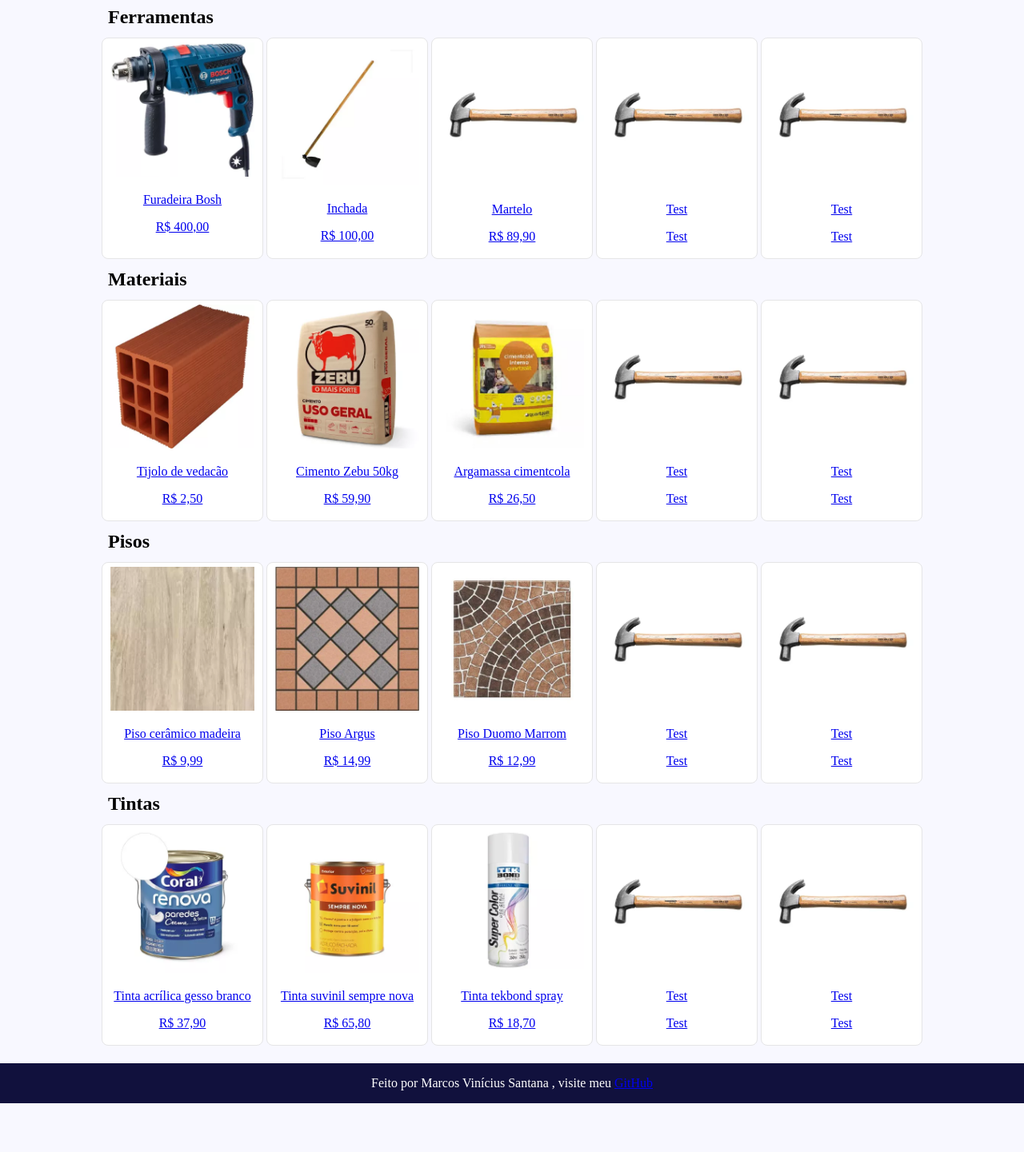
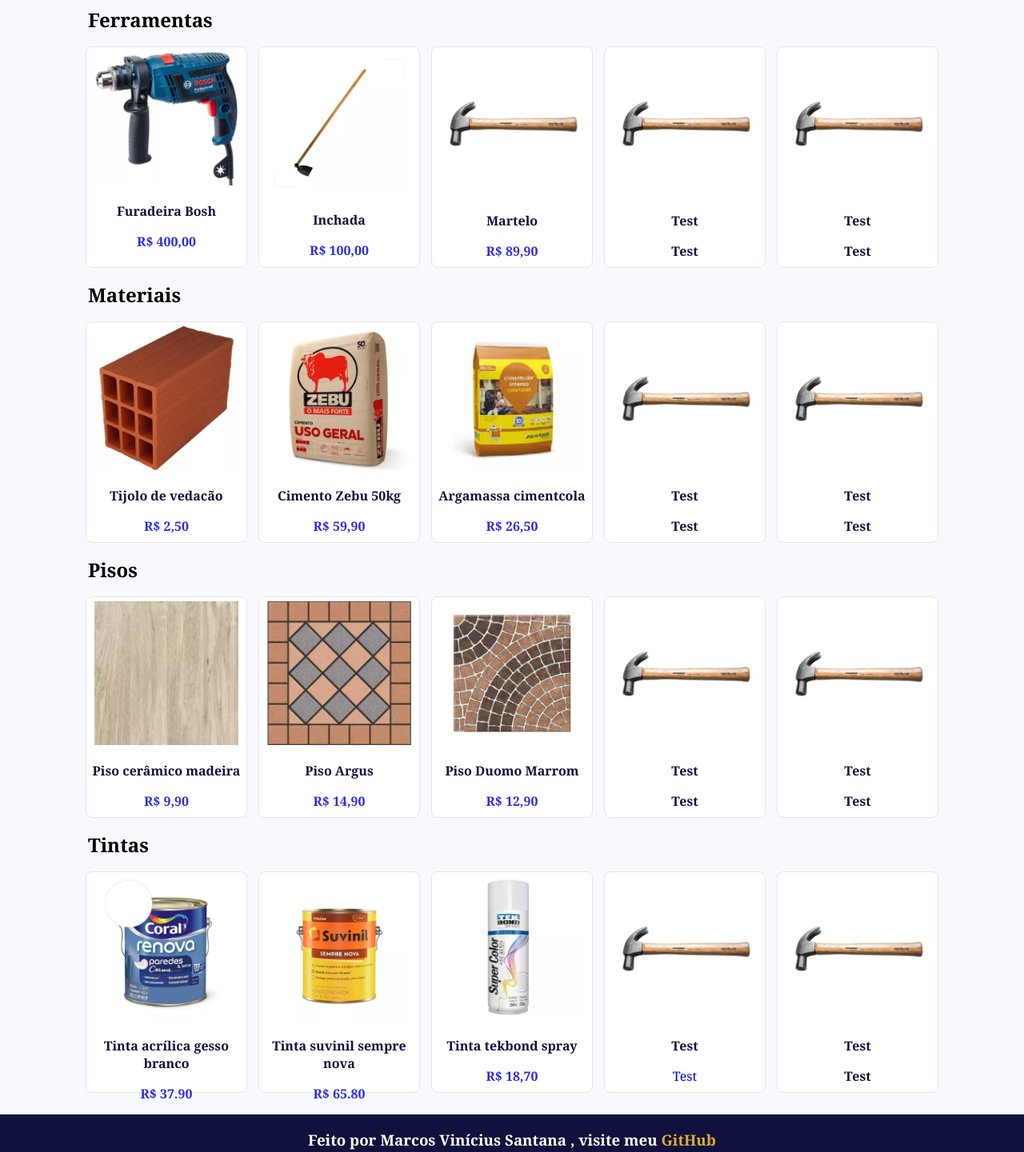
Before and after one commit to M4RCOSVS0/ItaCeramica, a plain HTML site: page index.html in a window 1280 px wide. Shown: the part 289-1730 px from the top of the page at 80% size. Before the commit the page ends 1669 px from the top, so only its background shows below. Drawn offline with Linux system fonts and the light colour scheme.

Commit message:
quase bom

```diff
--- a/css/style.css
+++ b/css/style.css
@@ -21,6 +21,7 @@ body {
     background-color: GhostWhite;
     margin: 0;
     padding: 0;
+    font-family: Cambria, Cochin, Georgia, Times, 'Times New Roman', serif;
 }
 
 li a:hover,
@@ -181,6 +182,11 @@ footer {
     color: white
 }
 
+footer a{
+    font-weight: bolder;
+    color: #DDAD37;
+}
+
 /*css-FlexBox*/
 .produtos-lista {
     display: flex;
@@ -210,74 +216,87 @@ footer {
     text-align: center;
 }
 
-.produtos article {
+.produtos .produto-card {
     width: 300px;
     height: 350px;
-    margin: 2px;
+    margin: 7px;
     background-color: #ffffff;
     padding-top: 5px;
     border: 1px solid rgb(229, 229, 230);
     border-radius: 8px;
+    transition: transform 0.3s, box-shadow 0.3s;
 }
 
-main img {
+
+main .foto-prod {
     width: 250px;
 }
 
-@media screen and (max-width: 1550px) {
-    .produtos article {
+@media screen and (max-width: 1600px) {
+    .produtos .produto-card {
         width: 250px;
         height: 300px;
     }
 
-    main img {
+    main .foto-prod {
         width: 200px;
     }
 }
 
-@media screen and (max-width: 1300px) {
-    .produtos article {
+@media screen and (max-width: 1350px) {
+    .produtos .produto-card {
         width: 200px;
         height: 270px;
     }
 
-    main img {
+    main .foto-prod {
         width: 180px;
     }
 }
 
-@media screen and (max-width: 1050px) {
-    .produtos article {
+@media screen and (max-width: 1100px) {
+    .produtos .produto-card {
         width: 150px;
         height: 220px;
     }
 
-    main img {
+    main .foto-prod {
         width: 120px;
     }
 }
 
-@media screen and (max-width: 800px) {
+@media screen and (max-width: 850px) {
     .produtos-lista {
         justify-content: flex-start;
         margin-left: 5%;
     }
 
-    .produtos article {
+    .produtos .produto-card {
         width: 150px;
         height: 220px;
     }
 
-    main img {
+    main .foto-prod {
         width: 120px;
     }
 }
-
-/*estilização do index*/
 h2 {
     margin: 5px;
     padding: 5px;
 }
+/*estilização do index*/
+
+.nome-iten{
+    font-size: 16px;
+    color: var(--cor-principal);
+}
+
+.preco{
+    font-size: 16px;
+    color: rgb(46, 46, 222);
+    font-weight: 900;
+}
+
 
 #banner {
     margin: 0;
@@ -328,4 +347,145 @@ h2 {
     font-family: Arial, Helvetica, sans-serif
 }
 
-main {}
+.produto-card:hover{
+    transform: scale(1.04);
+}
+
+a{
+    text-decoration: none;
+}
+
+
+/*paginas de produtos*/
+.produtos-pagina{
+    text-align: left;
+}
+
+.info-produto{
+    text-align: center;
+}
+
+.img-prod{
+    border-radius: 25px;
+}
+
+/* botão quantidade*/
+.inQuantidade {
+    width: 100%;
+    max-width: 100px;
+    padding: 10px;
+    font-size: 16px;
+    border: 1px solid #ced4da;
+    border-radius: 5px;
+    box-shadow: inset 0 2px 4px rgba(0, 0, 0, 0.05);
+    transition: border-color 0.3s ease;
+}
+
+.inQuantidade:focus {
+    outline: none;
+    border-color: #007bff;
+}
+
+
+
+.btCarrinho {
+    padding: 10px 20px;
+    font-size: 16px;
+    font-weight: bold;
+    color: #fff;
+    background-color: #007bff;
+    border: none;
+    border-radius: 5px;
+    cursor: pointer;
+    transition: background-color 0.3s ease, transform 0.2s ease;
+}
+
+.btCarrinho:hover {
+    background-color: #0056b3;
+    transform: scale(1.05);
+}
+
+.btCarrinho:active {
+    background-color: #004085;
+}
+
+/*formulario*/
+
+/* Estilo geral do formulário */
+.form {
+    max-width: 600px;
+    margin: 40px auto;
+    padding: 20px;
+    background-color: #f8f9fa;
+    border-radius: 10px;
+    box-shadow: 0 4px 8px rgba(0, 0, 0, 0.1);
+}
+
+.form h1{
+    text-align: center;
+}
+
+
+/* Estilo dos rótulos (labels) */
+label {
+    font-size: 16px;
+    color: #555;
+    display: block;
+    margin-bottom: 5px;
+}
+
+/* Estilo dos campos de entrada */
+input[type="text"],
+input[type="email"],
+textarea {
+    width: 100%;
+    padding: 10px;
+    font-size: 16px;
+    border: 1px solid #ccc;
+    border-radius: 5px;
+    box-sizing: border-box;
+    box-shadow: inset 0 2px 4px rgba(0, 0, 0, 0.05);
+    margin-bottom: 15px;
+    transition: border-color 0.3s ease;
+}
+
+/* Efeito ao focar nos campos de entrada */
+input[type="text"]:focus,
+input[type="email"]:focus,
+textarea:focus {
+    border-color: #007bff;
+    outline: none;
+}
+
+/* Estilo dos botões de enviar e refazer */
+input[type="submit"],
+input[type="reset"] {
+    padding: 10px 20px;
+    font-size: 16px;
+    font-weight: bold;
+    color: #fff;
+    background-color: #007bff;
+    border: none;
+    border-radius: 5px;
+    cursor: pointer;
+    transition: background-color 0.3s ease, transform 0.2s ease;
+    margin-right: 10px;
+}
+
+/* Efeito ao passar o mouse sobre os botões */
+input[type="submit"]:hover,
+input[type="reset"]:hover {
+    background-color: #0056b3;
+    transform: scale(1.05);
+}
+
+/* Efeito ao pressionar os botões */
+input[type="submit"]:active,
+input[type="reset"]:active {
+    background-color: #004085;
+}
+
+/* Estilo do textarea */
+textarea {
+    resize: vertical;
+}
--- a/index.html
+++ b/index.html
@@ -70,46 +70,45 @@
 
                     <div class="produtos-lista">
 
-                        <article>
-                            <!-- ao inves de articles usar uma div com a classe produto-card -->
+                        <article class="produto-card">
                             <a href="furadeira-bosh.html">
-                                <img src="img/furadeira_bosch - G.webp" alt="furadeira bosch" title="furadeira bosch">
-                                <p>Furadeira Bosh</p>
-                                <!-- ao inves de P usar h3 -->
-                                <p class="preco">R$ 400,00</p>
-                                <!-- Ao inves de p usar span por semântica -->
+                                <img class="foto-prod" src="img/furadeira_bosch - G.webp" alt="furadeira bosch"
+                                    title="furadeira bosch">
+                                <h3 class="nome-iten" class="nome-iten">Furadeira Bosh</h3>
+                                <span class="preco">R$ 400,00</span>
                             </a>
                         </article>
                         <!-- Encontra e seleciona um padrão, e vai apertando ctrl + d até selecionar todos que vc quer alterar, depois disso é so usar as setas e manipular da sua maneira -->
-                        <article>
+                        <article class="produto-card">
                             <a href="inchada-cabo-madeira.html">
-                                <img src="img/inchada - G.webp" alt="inchada-cabo-madeira" title="inchada-cabo-madeira">
-                                <p>Inchada</p>
-                                <p class="preco">R$ 100,00</p>
+                                <img class="foto-prod" src="img/inchada - G.webp" alt="inchada-cabo-madeira"
+                                    title="inchada-cabo-madeira">
+                                <h3 class="nome-iten">Inchada</h3>
+                                <span class="preco">R$ 100,00</span>
                             </a>
                         </article>
 
-                        <article>
+                        <article class="produto-card">
                             <a href="Martelo-normal.html">
-                                <img src="img/martelo - G.webp" alt="Martelo" title="Martelo">
-                                <p>Martelo</p>
-                                <p class="preco">R$ 89,90</p>
+                                <img class="foto-prod" src="img/martelo - G.webp" alt="Martelo" title="Martelo">
+                                <h3 class="nome-iten">Martelo</h3>
+                                <span class="preco">R$ 89,90</span>
                             </a>
                         </article>
 
-                        <article>
+                        <article class="produto-card">
                             <a href="#.html">
-                                <img src="img/martelo - G.webp" alt="Martelo" title="Martelo">
-                                <p>Test</p>
-                                <p>Test</p>
+                                <img class="foto-prod" src="img/martelo - G.webp" alt="Martelo" title="Martelo">
+                                <h3 class="nome-iten">Test</h3>
+                                <h3 class="nome-iten">Test</h3>
                             </a>
                         </article>
 
-                        <article>
+                        <article class="produto-card">
                             <a href="#.html">
-                                <img src="img/martelo - G.webp" alt="Martelo" title="Martelo">
-                                <p>Test</p>
-                                <p>Test</p>
+                                <img class="foto-prod" src="img/martelo - G.webp" alt="Martelo" title="Martelo">
+                                <h3 class="nome-iten">Test</h3>
+                                <h3 class="nome-iten">Test</h3>
                             </a>
                         </article>
                     </div>
@@ -122,46 +121,46 @@
 
                     <div class="produtos-lista">
 
-                        <article>
+                        <article class="produto-card">
                             <a href="bloco-tijolo-vedacao-14-cm.html">
-                                <img src="img/bloco-tijolo-vedacao-14-cm - G.webp" alt="bloco-tijolo-vedacao"
-                                    title="bloco-tijolo-vedacao">
-                                <p>Tijolo de vedacão</p>
-                                <p class="preco">R$ 2,50</p>
+                                <img class="foto-prod" src="img/bloco-tijolo-vedacao-14-cm - G.webp"
+                                    alt="bloco-tijolo-vedacao" title="bloco-tijolo-vedacao">
+                                <h3 class="nome-iten">Tijolo de vedacão</h3>
+                                <span class="preco">R$ 2,50</span>
                             </a>
                         </article>
 
-                        <article>
+                        <article class="produto-card">
                             <a href="cimento Zebu 50kg.html">
-                                <img src="img/cimento Zebu 50kg - G.webp" alt="Cimento Zebu 50kg"
+                                <img class="foto-prod" src="img/cimento Zebu 50kg - G.webp" alt="Cimento Zebu 50kg"
                                     title="Cimento Zebu 50kg">
-                                <p>Cimento Zebu 50kg</p>
-                                <p class="preco">R$ 59,90</p>
+                                <h3 class="nome-iten">Cimento Zebu 50kg</h3>
+                                <span class="preco">R$ 59,90</span>
                             </a>
                         </article>
 
-                        <article>
+                        <article class="produto-card">
                             <a href="Argamassa-cimentcola-Quartzuliti.html">
-                                <img src="img/Argamassa cimentcola - G.webp" alt="Argamassa cimentcola"
-                                    title="Argamassa Cimentcola">
-                                <p>Argamassa cimentcola</p>
-                                <p class="preco">R$ 26,50</p>
+                                <img class="foto-prod" src="img/Argamassa cimentcola - G.webp"
+                                    alt="Argamassa cimentcola" title="Argamassa Cimentcola">
+                                <h3 class="nome-iten">Argamassa cimentcola</h3>
+                                <span class="preco">R$ 26,50</span>
                             </a>
                         </article>
 
-                        <article>
+                        <article class="produto-card">
                             <a href="#.html">
-                                <img src="img/martelo - G.webp" alt="Martelo" title="Martelo">
-                                <p>Test</p>
-                                <p>Test</p>
+                                <img class="foto-prod" src="img/martelo - G.webp" alt="Martelo" title="Martelo">
+                                <h3 class="nome-iten">Test</h3>
+                                <h3 class="nome-iten">Test</h3>
                             </a>
                         </article>
 
-                        <article>
+                        <article class="produto-card">
                             <a href="#.html">
-                                <img src="img/martelo - G.webp" alt="Martelo" title="Martelo">
-                                <p>Test</p>
-                                <p>Test</p>
+                                <img class="foto-prod" src="img/martelo - G.webp" alt="Martelo" title="Martelo">
+                                <h3 class="nome-iten">Test</h3>
+                                <h3 class="nome-iten">Test</h3>
                             </a>
                         </article>
 
@@ -175,45 +174,46 @@
 
                     <div class="produtos-lista">
 
-                        <article>
+                        <article class="produto-card">
                             <a href="piso-ceramaico-madeira.html">
-                                <img src="img/piso ceramaico madeira - G.webp" alt="piso ceramico madeira"
-                                    title="piso ceramico madeira">
-                                <p>Piso cerâmico madeira</p>
-                                <p class="preco">R$ 9,99</p>
+                                <img class="foto-prod" src="img/piso ceramaico madeira - G.webp"
+                                    alt="piso ceramico madeira" title="piso ceramico madeira">
+                                <h3 class="nome-iten">Piso cerâmico madeira</h3>
+                                <span class="preco">R$ 9,90</span>
                             </a>
                         </article>
 
-                        <article>
+                        <article class="produto-card">
                             <a href="piso-Argus.html">
-                                <img src="img/piso-Argus - G.webp" alt="piso-Argus" title="piso-Argus">
-                                <p>Piso Argus</p>
-                                <p class="preco">R$ 14,99</p>
+                                <img class="foto-prod" src="img/piso-Argus - G.webp" alt="piso-Argus"
+                                    title="piso-Argus">
+                                <h3 class="nome-iten">Piso Argus</h3>
+                                <span class="preco">R$ 14,90</span>
                             </a>
                         </article>
 
-                        <article>
+                        <article class="produto-card">
                             <a href="Piso-Duomo-Marrom.html">
-                                <img src="img/Piso-Duomo-Marrom - G.webp" alt="Piso-Duomo-Marrom"
+                                <img class="foto-prod" src="img/Piso-Duomo-Marrom - G.webp" alt="Piso-Duomo-Marrom"
                                     title="Piso-Duomo-Marrom">
-                                <p>Piso Duomo Marrom</p>
-                                <p class="preco">R$ 12,99</p>
+                                <h3 class="nome-iten">Piso Duomo Marrom</h3>
+                                <span class="preco">R$ 12,90</span>
                             </a>
                         </article>
 
-                        <article>
+                        <article class="produto-card">
                             <a href="#.html">
-                                <img src="img/martelo - G.webp" alt="Martelo" title="Martelo">
-                                <p>Test</p>
-                                <p>Test</p>
+                                <img class="foto-prod" src="img/martelo - G.webp" alt="Martelo" title="Martelo">
+                                <h3 class="nome-iten">Test</h3>
+                                <h3 class="nome-iten">Test</h3>
                             </a>
                         </article>
 
-                        <article>
+                        <article class="produto-card">
                             <a href="#.html">
-                                <img src="img/martelo - G.webp" alt="Martelo" title="Martelo">
-                                <p>Test</p>
-                                <p>Test</p>
+                                <img class="foto-prod" src="img/martelo - G.webp" alt="Martelo" title="Martelo">
+                                <h3 class="nome-iten">Test</h3>
+                                <h3 class="nome-iten">Test</h3>
                             </a>
                         </article>
 
@@ -228,46 +228,47 @@
                     <h2>Tintas</h2>
 
                     <div class="produtos-lista">
-                        <article>
+                        <article class="produto-card">
                             <a href="tinta-acrilica-gesso-branco-coral.html">
-                                <img src="img/TINTA-ACRILICA-RENOVA-DIRETO-GESSO-BRANCO-3.6L-CORAL - G.webp"
+                                <img class="foto-prod"
+                                    src="img/TINTA-ACRILICA-RENOVA-DIRETO-GESSO-BRANCO-3.6L-CORAL - G.webp"
                                     alt="TINTA-ACRILICA" title="TINTA-ACRILICA">
-                                <p>Tinta acrílica gesso branco</p>
-                                <p class="preco">R$ 37,90</p>
+                                <h3 class="nome-iten">Tinta acrílica gesso branco</h3>
+                                <span class="preco">R$ 37,90</span>
                             </a>
                         </article>
 
-                        <article>
+                        <article class="produto-card">
                             <a href="tinta-suvinil-sempre-nova.html">
-                                <img src="img/tinta-suvinil-sempre-nova - G.webp" alt="tinta-suvinil-sempre-nova"
-                                    title="tinta-suvinil-sempre-nova">
-                                <p>Tinta suvinil sempre nova</p>
-                                <p class="preco">R$ 65,80</p>
+                                <img class="foto-prod" src="img/tinta-suvinil-sempre-nova - G.webp"
+                                    alt="tinta-suvinil-sempre-nova" title="tinta-suvinil-sempre-nova">
+                                <h3 class="nome-iten">Tinta suvinil sempre nova</h3>
+                                <span class="preco">R$ 65,80</span>
                             </a>
                         </article>
 
-                        <article>
+                        <article class="produto-card">
                             <a href="tinta_spray_de_uso_geral_350_ml.html">
-                                <img src="img/474808_tinta_spray_de_uso_geral_350_ml - G.webp"
+                                <img class="foto-prod" src="img/474808_tinta_spray_de_uso_geral_350_ml - G.webp"
                                     alt="tinta_spray_de_uso_geral_350_ml" title="tinta_spray_de_uso_geral">
-                                <p>Tinta tekbond spray</p>
-                                <p class="preco">R$ 18,70</p>
+                                <h3 class="nome-iten">Tinta tekbond spray</h3>
+                                <span class="preco">R$ 18,70</span>
                             </a>
                         </article>
 
-                        <article>
+                        <article class="produto-card">
                             <a href="#.html">
-                                <img src="img/martelo - G.webp" alt="Martelo" title="Martelo">
-                                <p>Test</p>
-                                <p>Test</p>
+                                <img class="foto-prod" src="img/martelo - G.webp" alt="Martelo" title="Martelo">
+                                <h3 class="nome-iten">Test</h3>
+                                <p>Test</h3>
                             </a>
                         </article>
 
-                        <article>
+                        <article class="produto-card">
                             <a href="#.html">
-                                <img src="img/martelo - G.webp" alt="Martelo" title="Martelo">
-                                <p>Test</p>
-                                <p>Test</p>
+                                <img class="foto-prod" src="img/martelo - G.webp" alt="Martelo" title="Martelo">
+                                <h3 class="nome-iten">Test</h3>
+                                <h3 class="nome-iten">Test</h3>
                             </a>
                         </article>
 
@@ -278,11 +279,11 @@
         </main>
         <!-- Quando criar ID's que não vão ter estilização, utilizar o prefixo de underline "_" -->
         <footer id="footer">
-            <p>
+            <h3>
                 <!-- span -->
                 Feito por Marcos Vinícius Santana , visite meu
                 <a href="https://github.com/M4RCOSVS0" target="_blank" rel="noopener noreferrer">GitHub</a>
-            </p>
+            </h3>
         </footer>
     </div>
 </body>
```
Also changed, not shown: formulario.html (+7 -8 lines), furadeira-bosh.html (+26 -15 lines).
